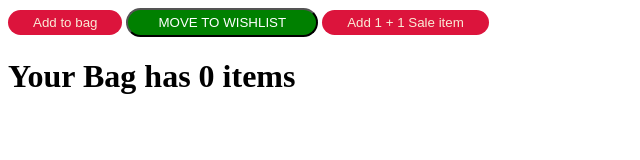
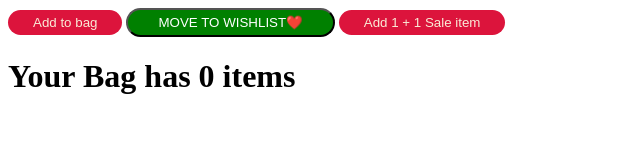
Before and after one commit to LohanaAnjali-123/shopping-bag-counter, a plain HTML site: page index.html in a window 1280 px wide. Shown: the whole page, without its empty margins (0-640 px from the left). Drawn offline with Linux system fonts and the light colour scheme.

Commit message:
Update index.html

```diff
--- a/index.html
+++ b/index.html
@@ -16,7 +16,7 @@
     <button class="wish-button"
     onclick=" cartQuantity--
       document.querySelector('#cart-summary').innerHTML = `Your Bag has ${cartQuantity} items`";
-    >Move to Wishlist</button>
+    >Move to Wishlist❤️</button>
 
 
 
```
